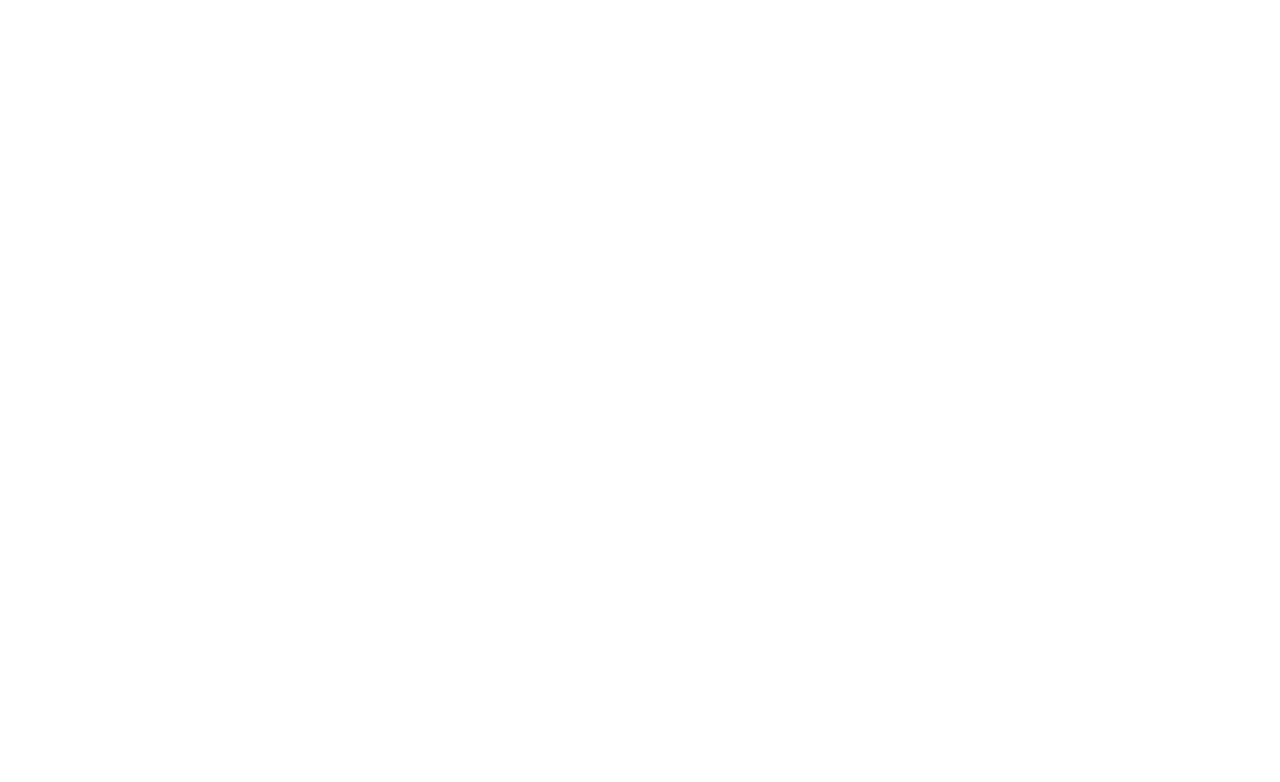
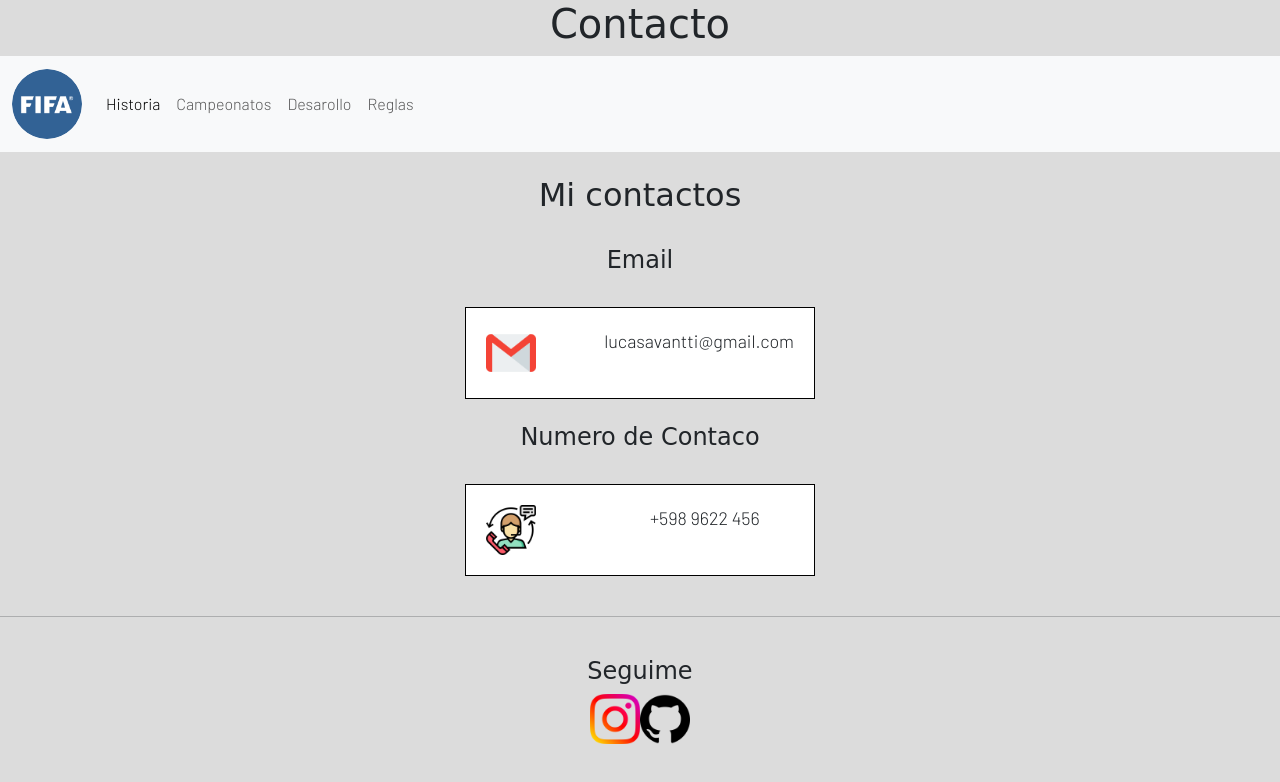
Before and after one commit to LucasAvantti/preentrega, a plain HTML site: page page/contaco.html in a window 1280 px wide. Drawn offline with nearby package versions, Linux system fonts and the light colour scheme; a web font is replaced by a local one.

Commit message:
v1.04 termine-contactos nuevas-imagenes continue-css agregue-footer

```diff
--- a/css/estilo.css
+++ b/css/estilo.css
@@ -193,3 +193,44 @@
     max-width: 400px;
     max-height: 300px;
 }
+
+.grid_email {
+    display: grid;
+    grid-template-columns: 1fr 1fr;
+    gap: 50px;
+    max-width: 350px;
+    margin: 0 auto;
+    padding: 20px;
+    background-color: white;
+    font-size: large;
+    border: black 1px solid;
+}
+
+.grid_email img {
+    max-width: 50px;
+}
+
+.grid_num_contacto {
+    display: grid;
+    grid-template-columns: 1fr 1fr;
+    gap: 20px;
+    max-width: 350px;
+    margin: 0 auto;
+    padding: 20px;
+    background-color: white;
+    font-size: large;
+    border: black 1px solid;
+}
+
+.grid_num_contacto img {
+    max-width: 50px;
+}
+
+.flex_seguime {
+    display: flex;
+    justify-content: center;
+}
+
+.flex_seguime img {
+    max-width: 50px;
+}
--- a/page/contaco.html
+++ b/page/contaco.html
@@ -8,9 +8,88 @@
     <link rel="preconnect" href="https://fonts.gstatic.com" crossorigin>
     <link href="https://fonts.googleapis.com/css2?family=Barlow:wght@300&family=Frijole&display=swap" rel="stylesheet">
     <link href="https://cdn.jsdelivr.net/npm/bootstrap@5.3.0-alpha3/dist/css/bootstrap.min.css" rel="stylesheet" integrity="sha384-KK94CHFLLe+nY2dmCWGMq91rCGa5gtU4mk92HdvYe+M/SXH301p5ILy+dN9+nJOZ" crossorigin="anonymous">
-    <title>Document</title>
+    <link rel="stylesheet" href="../css/estilo.css">
+    <title> Contacto</title>
 </head>
 <body>
+    <header>
+        <h1>Contacto</h1>
+    </header>
+
+    <main>
+        <nav class="navbar navbar-expand-lg bg-body-tertiary">
+            <div class="container-fluid">
+                <a class="navbar-brand"><img src="../img/FIFA logo.png" class="logo_fifa" alt="logo_fifa"></a>
+                <button class="navbar-toggler" type="button" data-bs-toggle="collapse" data-bs-target="#navbarNav" aria-controls="navbarNav" aria-expanded="false" aria-label="Toggle navigation">
+                <span class="navbar-toggler-icon"></span>
+                </button>
+                <div class="collapse navbar-collapse" id="navbarNav">
+                    <ul class="navbar-nav">
+                        <li class="nav-item">
+                        <a class="nav-link active" aria-current="page" href="../index.html">Historia</a>
+                        </li>
+                        <li class="nav-item">
+                            <a class="nav-link" href="./campeonatos.html">Campeonatos</a>
+                            </li>
+                        <li class="nav-item">
+                        <a class="nav-link" href="./desarollo.html">Desarollo</a>
+                        </li>
+                        <li class="nav-item">
+                        <a class="nav-link" href="./reglas.html">Reglas</a>
+                        </li>
+
+                    </ul>
+                </div>
+            </div>
+        </nav>
+
+        <br>
+
+        <h2>Mi contactos</h2>
+
+        <br>
+
+        <h4>Email</h4>
+
+        <br>
+
+        <div class="grid_email">
+            <img src="../img/gmail.png" class="emial" alt="Email">
+            <div class="text_grid_email">
+                lucasavantti@gmail.com
+            </div>
+        </div>
+
+        <br>
+
+        <h4>Numero de Contaco</h4>
+
+        <br>
+
+        <div class="grid_num_contacto">
+            <img src="../img/servicio-al-cliente.png" class="emial" alt="Email">
+            <div class="text_grid_phone">
+                +598 9622 456
+            </div>
+        </div>
+
+        <br>
+        <hr>
+        <br>
+
+    </main>
+
+    <footer>
+
+        <h4>Seguime</h4>
+
+        <div class="flex_seguime">
+            <a href="https://www.instagram.com/lucas_avantti/" target="_blank"><img src="../img/instagram.png" alt="instagram"></a>
+            <a href="https://github.com/LucasAvantti" target="_blank"><img src="../img/github.png" alt="github"></a>
+        </div>
+        <br>
+
+    </footer>
 
 
 
```
Also changed, not shown: index.html (+7 -3 lines), page/campeonatos.html (+14 -4 lines), page/desarollo.html (+14 -0 lines), page/reglas.html (+13 -0 lines), img/github.png (added), img/gmail.png (added), img/instagram.png (added), img/servicio-al-cliente.png (added).
